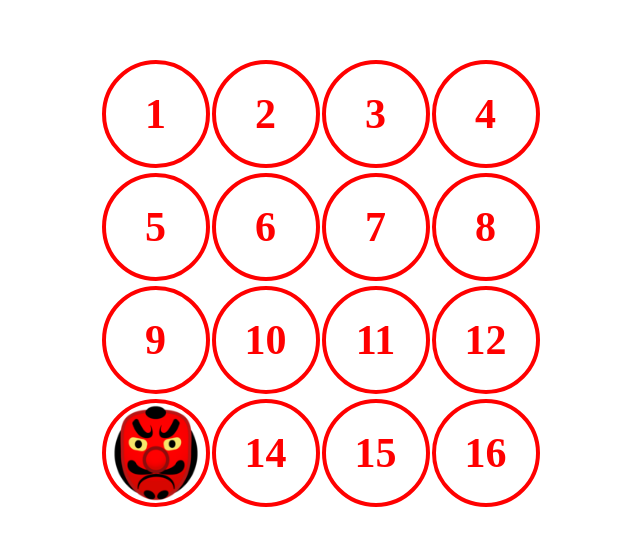
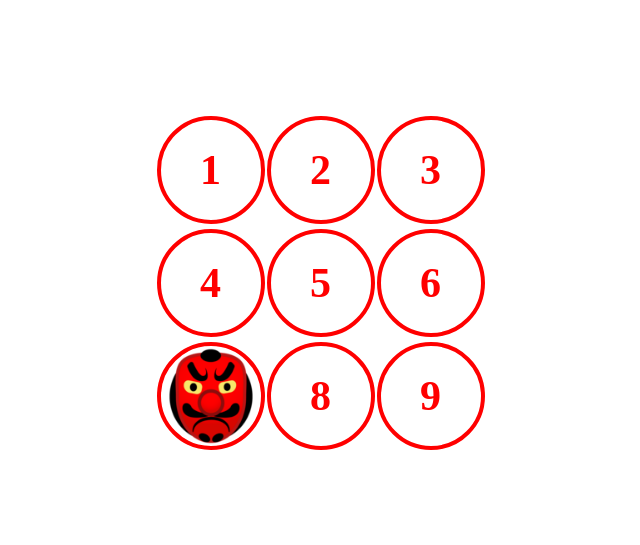
Before and after one commit to berson969/ahj-dom, a website built with webpack: page src/index.html in a window 1280 px wide. Shown: the part 117-662 px from the top of the page, without its empty margins (321-961 px from the left). Built offline with nearby package versions, Linux system fonts and the light colour scheme; files whose address does not match are found by name.

Commit message:
Commit before NY

```diff
--- a/src/css/style.css
+++ b/src/css/style.css
@@ -29,7 +29,5 @@ body {
   max-height: 100%;
   object-fit: cover;
   object-position: center center;
-  /*position: relative;*/
-  /*z-index: 2;*/
-  border-radius: 50%;
+  /*border-radius: 50%;*/
 }
--- a/src/index.html
+++ b/src/index.html
@@ -4,7 +4,7 @@
   <meta charset="UTF-8">
   <meta name="viewport" content="width=device-width, initial-scale=1.0">
   <meta http-equiv="X-UA-Compatible" content="ie=edge">
-  <link rel="icon" href="https://github.com/berson969/ahj-dom/blob/main/src/img/goblin_green.png" type="image/png">
+  <link rel="icon" href="./favicon.ico" type="image/png">
   <title>Whack Goblins</title>
 </head>
 <body>
--- a/src/js/GamePlay.js
+++ b/src/js/GamePlay.js
@@ -1,6 +1,6 @@
 export default class GamePlay {
     constructor() {
-    this.boardSize = 4 * 4;
+        this.boardSize = 3 ** 2;
         this.goblinPositionId = 0;
         this.board = document.getElementById("game-board");
         this.board.style.display = "grid";
@@ -8,12 +8,12 @@ export default class GamePlay {
             this.boardSize
         )}, 105px)`;
         this.goblin = document.createElement("img");
-    this.goblin.src = "./src/goblin.png";
+        this.goblin.alt = "Goblin"
+        this.goblin.src = "img/goblin.png";
         this.goblin.classList.add("goblin");
     }
 
     renderBoard() {
-
         for (let i = 1; i <= this.boardSize; i++) {
             const cell = document.createElement("cell");
             cell.classList.add("cell");
@@ -40,7 +40,9 @@ export default class GamePlay {
 
         this.cleanBoard();
         this.renderBoard();
-    const newGoblinPosition = document.getElementById(this.goblinPositionId);
+        const newGoblinPosition = document.getElementById(
+            this.goblinPositionId
+        );
         newGoblinPosition.textContent = "";
         newGoblinPosition.appendChild(this.goblin);
     }
--- a/webpack.common.js
+++ b/webpack.common.js
@@ -6,10 +6,12 @@ const FileManagerPlugin = require('filemanager-webpack-plugin');
 
 module.exports = {
   target: 'web',
+  entry: {
+      main: './src/index.js'
+  },
   output: {
     path: path.resolve(__dirname, 'dist'),
     publicPath: '',
-    assetModuleFilename: path.join('img', '[name].[contenthash][ext]'),
   },
   module: {
     rules: [
@@ -35,8 +37,8 @@ module.exports = {
         ],
       },
       {
-        test: /\.(png|svg|jpg|jpeg|gif)$/i,
-        type: 'asset/resource',
+          test: /\.(png|svg|jpg|jpeg|gif)$/i,
+          type: 'asset/resource',
       },
     ],
   },
```
Also changed, not shown: .eslintrc.json, src/favicon.ico (added), 1 other file. Lines whose indentation alone changed are shown as unchanged.
